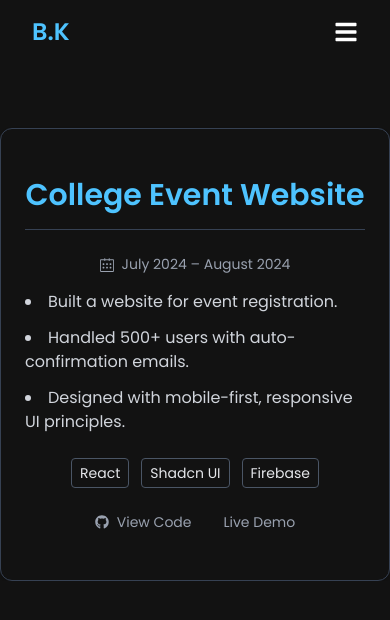
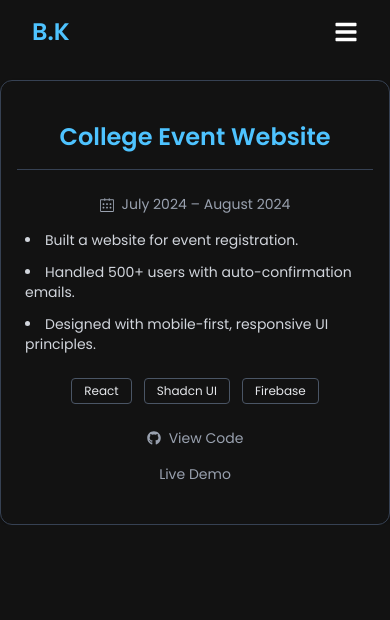
Before and after one commit to BharatKhatwani/Portfolio, a React (Vite) app: page /experience in a window 390 px wide. Shown: the top 620 px of the page. Built offline with nearby package versions, Linux system fonts and the light colour scheme.

Commit message:
"fix the moblie "

```diff
--- a/src/App.css
+++ b/src/App.css
@@ -8,7 +8,7 @@ html, body {
   color: #E0E0E0;
   scroll-behavior: smooth;
 
-  overflow-x: hidden;       /* <-- Added this */
+  /* overflow-x: hidden;       <-- Added this */
   width: 100vw;             /* <-- Added this */
   box-sizing: border-box;   /* <-- Added this */
 
--- a/src/App.jsx
+++ b/src/App.jsx
@@ -29,7 +29,7 @@ const App = () => {
   }
 
   return (
-    <>
+    <div div className='overflow-x-hidden'>
       <Navbar />
       <Suspense fallback={<div className="text-white p-10">Loading...</div>}>
         <Routes>
@@ -49,7 +49,7 @@ const App = () => {
 
         </Routes>
       </Suspense>
-    </>
+    </div>
   );
 };
 
--- a/src/Components/About.jsx
+++ b/src/Components/About.jsx
@@ -6,13 +6,13 @@ import { FaXTwitter } from "react-icons/fa6";
 const About = () => {
   return (
     <motion.section
-      className="max-w-3xl mx-auto mt-48 px-6 py-12 border border-gray-700 text-center text-gray-200 rounded-xl shadow-md"
+      className="max-w-3xl mx-auto mt-32 sm:mt-48 px-4 sm:px-6 py-10 sm:py-12 border border-gray-700 text-center text-gray-200 rounded-xl shadow-md"
       initial={{ opacity: 0, y: 30 }}
       animate={{ opacity: 1, y: 0 }}
       transition={{ duration: 1 }}
       whileHover={{ scale: 1.03, boxShadow: '0 8px 20px rgba(78, 195, 255, 0.4)' }}
     >
-      <p className="text-base md:text-lg leading-relaxed tracking-wide">
+      <p className="text-sm sm:text-base md:text-lg leading-relaxed tracking-wide text-justify sm:text-center">
         I'm <span className="text-[#4EC3FF] font-bold">Bharat Khatwani</span>, a 21-year-old Computer Science & Engineering student specializing in Artificial Intelligence from IPS Academy, Indore.
         <br /><br />
         I have a strong grasp of Data Structures & Algorithms in Java and hands-on experience building modern web applications using the <span className="font-semibold">MERN Stack</span>.
@@ -21,8 +21,8 @@ const About = () => {
         I’m driven by clean code, user-focused development, and the ambition to create scalable, real-world solutions. I aim to contribute to top tech companies and fast-scaling startups while building impactful side projects and growing continuously.
       </p>
 
-      <div className="mt-12">
-        <h1 className="text-xl font-semibold mb-3">Follow Me</h1>
+      <div className="mt-10 sm:mt-12">
+        <h1 className="text-lg sm:text-xl font-semibold mb-4">Follow Me</h1>
         <div className="flex justify-center gap-6">
           <a
             href="https://github.com/BharatKhatwani"
@@ -31,7 +31,7 @@ const About = () => {
             aria-label="GitHub Profile"
             className="text-gray-400 hover:text-[#4EC3FF] transition duration-300 transform hover:scale-110"
           >
-            <FaGithub size={26} />
+            <FaGithub size={24} />
           </a>
           <a
             href="https://linkedin.com/in/bharat-khatwani-864616257"
@@ -40,7 +40,7 @@ const About = () => {
             aria-label="LinkedIn Profile"
             className="text-gray-400 hover:text-[#4EC3FF] transition duration-300 transform hover:scale-110"
           >
-            <FaLinkedin size={26} />
+            <FaLinkedin size={24} />
           </a>
           <a
             href="https://twitter.com/yourusername"
@@ -49,12 +49,12 @@ const About = () => {
             aria-label="Twitter (X) Profile"
             className="text-gray-400 hover:text-[#4EC3FF] transition duration-300 transform hover:scale-110"
           >
-            <FaXTwitter size={26} />
+            <FaXTwitter size={24} />
           </a>
         </div>
       </div>
 
-      <div className="mt-10 border-t border-gray-700 w-24 mx-auto" />
+      <div className="mt-8 sm:mt-10 border-t border-gray-700 w-20 mx-auto" />
     </motion.section>
   );
 };
--- a/src/Components/Experience.jsx
+++ b/src/Components/Experience.jsx
@@ -1,7 +1,7 @@
 import React from 'react';
 import { FaGithub } from "react-icons/fa";
 import { SlCalender } from "react-icons/sl";
-import {motion} from 'framer-motion'
+import { motion } from 'framer-motion';
 
 const Experience = () => {
   return (
@@ -10,42 +10,50 @@ const Experience = () => {
       animate={{ opacity: 1, y: 0 }}
       transition={{ duration: 1 }}
       whileHover={{ scale: 1.03, boxShadow: '0 8px 20px rgba(78, 195, 255, 0.4)' }}
+      className="max-w-4xl w-full mx-auto px-4 sm:px-6 py-10 sm:py-12 border border-gray-700 text-gray-200 rounded-xl shadow mt-20 sm:mt-32"
+    >
+      <h2 className="text-center text-2xl sm:text-3xl font-semibold mb-4 text-[#4EC3FF]">
+        College Event Website
+      </h2>
 
-  className="max-w-4xl mx-auto px-6 py-12 border border-gray-700 text-gray-200 rounded-xl shadow mt-32"
->
-
-  <h2 className="text-center text-3xl font-semibold mb-4 text-[#4EC3FF]">College Event Website</h2>
       <hr className="border-gray-700 mb-6" />
 
-  <p className="text-center text-gray-400 mb-4 text-sm">
+      <p className="text-center text-gray-400 mb-4 text-sm sm:text-base">
         <SlCalender className="inline-block mr-2" />
         July 2024 – August 2024
       </p>
 
-  <ul className="list-disc list-inside space-y-3 text-gray-300 max-w-2xl mx-auto mb-6">
+      <ul className="list-disc list-inside space-y-3 text-gray-300 max-w-2xl mx-auto mb-6 text-sm sm:text-base px-2">
         <li>Built a website for event registration.</li>
         <li>Handled 500+ users with auto-confirmation emails.</li>
         <li>Designed with mobile-first, responsive UI principles.</li>
       </ul>
 
-  <div className="flex justify-center gap-3 mb-6 text-sm">
-    <span className="border px-2 py-1 rounded border-gray-600">React</span>
-    <span className="border px-2 py-1 rounded border-gray-600">Shadcn UI</span>
-    <span className="border px-2 py-1 rounded border-gray-600">Firebase</span>
+      <div className="flex flex-wrap justify-center gap-3 mb-6 text-xs sm:text-sm">
+        <span className="border px-3 py-1 rounded border-gray-600">React</span>
+        <span className="border px-3 py-1 rounded border-gray-600">Shadcn UI</span>
+        <span className="border px-3 py-1 rounded border-gray-600">Firebase</span>
       </div>
 
-  <div className="flex justify-center gap-8 text-sm text-gray-400">
-    <a href = "https://github.com/2004shivanshi/Bad-Talk-Final" className="hover:underline flex items-center gap-2">
+      <div className="flex flex-col sm:flex-row justify-center gap-4 sm:gap-8 text-sm text-gray-400 text-center">
+        <a
+          href="https://github.com/2004shivanshi/Bad-Talk-Final"
+          target="_blank"
+          rel="noopener noreferrer"
+          className="hover:underline flex items-center justify-center gap-2"
+        >
           <FaGithub /> View Code
         </a>
-    <a href="https://bad-talks.iesipsacademystudentclubs.org/" className="hover:underline">Live Demo</a>
+        <a
+          href="https://bad-talks.iesipsacademystudentclubs.org/"
+          target="_blank"
+          rel="noopener noreferrer"
+          className="hover:underline"
+        >
+          Live Demo
+        </a>
       </div>
     </motion.section>
-
-
-
-
-
   );
 };
 
--- a/src/Components/Navbar.jsx
+++ b/src/Components/Navbar.jsx
@@ -1,6 +1,8 @@
 import React, { useState, useEffect } from 'react';
 import { Link, useLocation, useNavigate } from 'react-router-dom';
 import { FaBars, FaTimes } from 'react-icons/fa';
+import { motion, AnimatePresence } from 'framer-motion';
+
 
 const Navbar = () => {
   const [menuOpen, setMenuOpen] = useState(false);
@@ -142,16 +144,25 @@ const Navbar = () => {
       </div>
 
       {/* Mobile Menu */}
+     <AnimatePresence>
   {menuOpen && (
-        <div className="absolute top-full left-0 w-full bg-[#121212] flex flex-col items-center py-5 space-y-4 md:hidden">
+    <motion.div
+      initial={{ opacity: 0, y: -20 }}
+      animate={{ opacity: 1, y: 0 }}
+      exit={{ opacity: 0, y: -20 }}
+      transition={{ duration: 0.3 }}
+      className="absolute top-full left-0 w-full bg-[#121212] flex flex-col items-center py-5 space-y-4 md:hidden"
+    >
       <span onClick={() => { setMenuOpen(false); goToSection('home'); }} className="text-white text-lg hover:text-[#4EC3FF] cursor-pointer">Home</span>
       <Link to="/about" onClick={() => setMenuOpen(false)} className="text-white text-lg hover:text-[#4EC3FF]">About</Link>
       <span onClick={() => { setMenuOpen(false); goToSection('skills'); }} className="text-white text-lg hover:text-[#4EC3FF] cursor-pointer">Skills</span>
       <span onClick={() => { setMenuOpen(false); goToSection('projects'); }} className="text-white text-lg hover:text-[#4EC3FF] cursor-pointer">Projects</span>
       <Link to="/experience" onClick={() => setMenuOpen(false)} className="text-white text-lg hover:text-[#4EC3FF]">Experience</Link>
       <span onClick={() => { setMenuOpen(false); goToSection('contact'); }} className="text-white text-lg hover:text-[#4EC3FF] cursor-pointer">Contact</span>
-        </div>
+    </motion.div>
   )}
+</AnimatePresence>
+
     </div>
   );
 };
--- a/src/Components/Project.jsx
+++ b/src/Components/Project.jsx
@@ -33,7 +33,6 @@ const projects = [
   }
 ];
 
-
 const Projects = () => {
   return (
     <motion.section
@@ -41,19 +40,20 @@ const Projects = () => {
       whileInView={{ opacity: 1, x: 0 }}
       transition={{ duration: 1 }}
       viewport={{ once: false, amount: 0.3 }}
-
       id="projects"
       className="max-w-6xl mx-auto px-4 py-12 min-h-screen w-full mb-16 scroll-mt-20"
     >
-      <h2 className="text-6xl font-bold text-[#4EC3FF] mb-16 text-center">PROJECTS</h2>
+      <h2 className="text-4xl sm:text-6xl font-bold text-[#4EC3FF] mb-16 text-center">
+        PROJECTS
+      </h2>
 
-      <div className="grid gap-10 sm:grid-cols-2 m-4 py-12">
+      <div className="grid gap-10 sm:grid-cols-2 px-4">
         {projects.map(({ title, description, tech, live, github }, index) => (
           <motion.div
             key={index}
             whileTap={{ y: 6, scale: 0.98 }}
             transition={{ type: 'spring', stiffness: 300, damping: 20 }}
-    className="group bg-[#121212] rounded-2xl p-6 m-8 shadow-md border border-[#2c2c2c] hover:border-[#4EC3FF] hover:shadow-lg transform hover:scale-[1.03] transition duration-300 ease-in-out"
+            className="group bg-[#121212] rounded-2xl p-6 shadow-md border border-[#2c2c2c] hover:border-[#4EC3FF] hover:shadow-lg transform hover:scale-[1.03] transition duration-300 ease-in-out w-full max-w-md mx-auto"
           >
             <h3 className="text-2xl font-semibold text-white group-hover:text-[#4EC3FF] mb-4">
               {title}
@@ -92,7 +92,6 @@ const Projects = () => {
             </div>
           </motion.div>
         ))}
-
       </div>
     </motion.section>
   );
--- a/src/Components/Skills.jsx
+++ b/src/Components/Skills.jsx
@@ -34,30 +34,34 @@ const Skills = () => {
   whileInView={{ opacity: 1, x: 0 }}
   transition={{ duration: 1 }}
   viewport={{ once: false, amount: 0.3 }}
-
   id="skills"
-      className="max-w-4xl mx-auto px-4 py-32 min-h-screen w-full mb-16"
+  className="max-w-4xl mx-auto px-4 py-16 sm:py-24 min-h-screen w-full mb-16"
 >
-      <h2 className="text-6xl font-bold text-[#4EC3FF] mb-16 text-center">
+  <h2 className="text-4xl sm:text-5xl md:text-6xl font-bold text-[#4EC3FF] mb-12 text-center">
     Technologies
   </h2>
-      <div className="flex flex-wrap justify-center gap-8">
+  <div className="flex flex-wrap justify-center gap-6 sm:gap-8">
     {skills.map(({ name, icon }, index) => (
       <motion.div
         key={name}
-            className="flex flex-col items-center justify-center bg-[#121212] rounded-lg p-6 shadow-md hover:text-black cursor-default transition-transform duration-300 ease-in-out hover:scale-110"
-            style={{ minWidth: '120px', flex: '1 1 120px', maxWidth: '150px' }}
+        className="flex flex-col items-center justify-center bg-[#121212] rounded-lg p-4 sm:p-6 shadow-md hover:text-black cursor-default transition-transform duration-300 ease-in-out hover:scale-110"
+        style={{
+          minWidth: '100px',
+          flex: '1 1 100px',
+          maxWidth: '130px'
+        }}
         initial={{ opacity: 0, y: 50 }}
         whileInView={{ opacity: 1, y: 0 }}
         transition={{ duration: 0.5, delay: index * 0.1 }}
-            viewport={{ once: false , amount: 0.3 }}
+        viewport={{ once: false, amount: 0.3 }}
       >
         {icon}
-            <p className="mt-3 text-white font-semibold text-center">{name}</p>
+        <p className="mt-2 text-white font-medium text-sm text-center">{name}</p>
       </motion.div>
     ))}
   </div>
 </motion.section>
+
   );
 };
 
```
Lines whose indentation alone changed are shown as unchanged.
